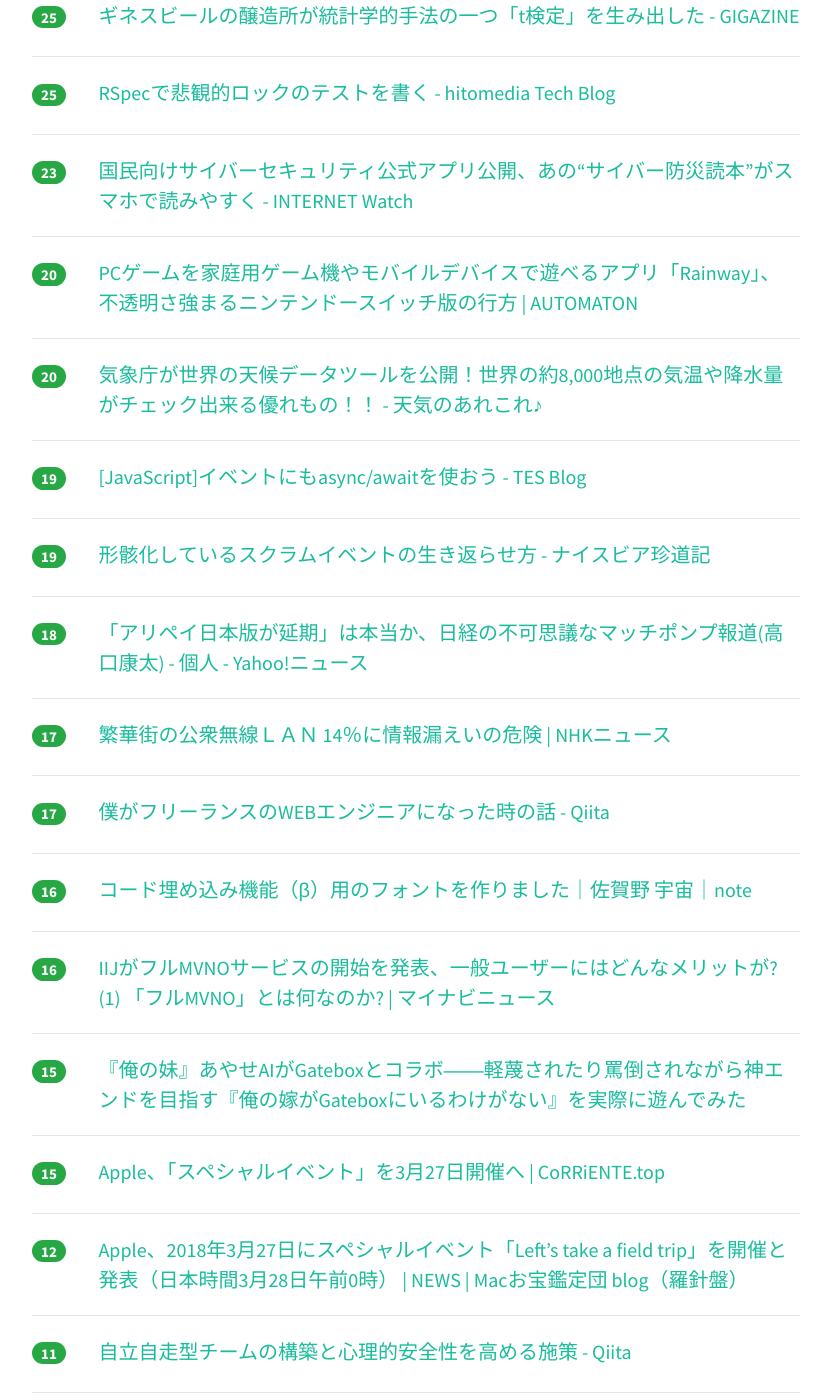
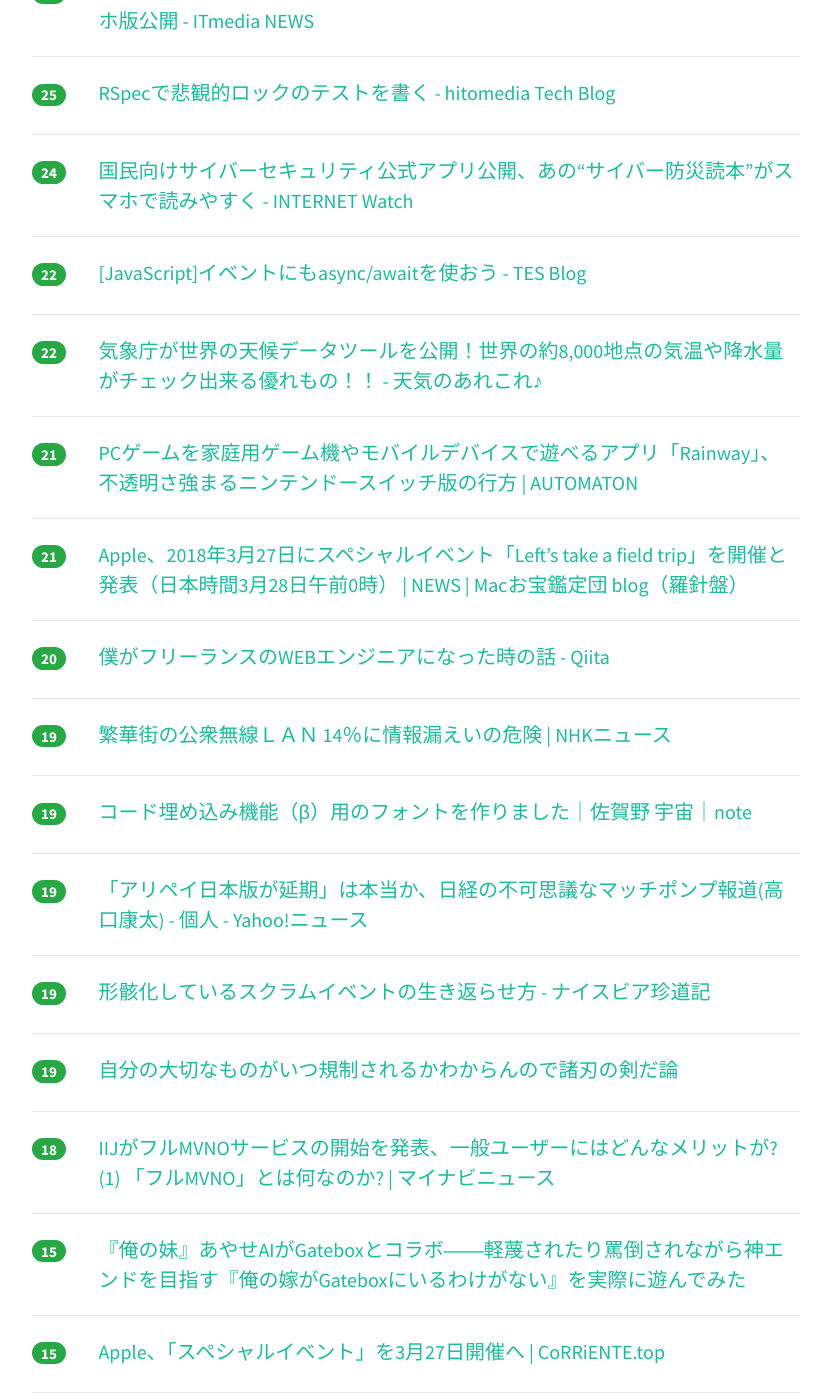
Before and after one commit to yatta47/hatena-matome-site, a Jekyll site: the page built from _posts/2018-03-17-hatena.md, in a window 1280 px wide and 1400 px high, scrolled down 982 px. Shown: the whole window, without its empty margins (224-1055 px from the left). Built offline with Jekyll 4.4.1, drawn with Linux system fonts in a browser that asks for light colours; nearby versions of some CDN libraries; some of the changed text lies outside the part shown.

Commit message:
Updated 2018-03-17

```diff
--- a/_posts/2018-03-17-hatena.md
+++ b/_posts/2018-03-17-hatena.md
@@ -1,24 +1,29 @@
 ---
 layout: post
 title:  "2018-03-17 はてぶIT"
-date:   2018-03-17 10:02:28
+date:   2018-03-17 11:02:15
 tags: [it-hotentry]
 ---
-24 件のデータあり
+28 件のデータあり
 
 <hr><div class="row">
-<div class="col-1"><span class="badge badge-pill badge-success h2">34</span></div>
-<div class="col-11"><a href='https://av.watch.impress.co.jp/docs/series/rt/1112044.html' target='_blank'>【西田宗千佳のRandomTracking】吹替・字幕・配信。ローカルを支えるグローバルNetflixの技術 - AV Watch</a></div>
+<div class="col-1"><span class="badge badge-pill badge-success h2">45</span></div>
+<div class="col-11"><a href='https://sumahokakin.hatenadiary.jp/entry/2018/03/17/012232' target='_blank'>【廃課金】ソシャゲに100万以上課金するのも悪くなかったという話 - 廃課金ゲーマー</a></div>
 </div>
 <hr>
 <div class="row">
-<div class="col-1"><span class="badge badge-pill badge-success h2">34</span></div>
+<div class="col-1"><span class="badge badge-pill badge-success h2">42</span></div>
+<div class="col-11"><a href='https://alcove.hatenablog.com/entry/Fig_Aspect_Ratio' target='_blank'>【ブログ】ブログの画像が美しく感じてしまうサイズって知ってる？ - 理系学生の茶の間のちゃ</a></div>
+</div>
+<hr>
+<div class="row">
+<div class="col-1"><span class="badge badge-pill badge-success h2">36</span></div>
 <div class="col-11"><a href='http://blockchain.gunosy.io/entry/summary-bitcoin-transaction' target='_blank'>今さら聞けないビットコインの仕組み（トランザクション編） - Gunosy Blockchain Blog</a></div>
 </div>
 <hr>
 <div class="row">
 <div class="col-1"><span class="badge badge-pill badge-success h2">34</span></div>
-<div class="col-11"><a href='https://alcove.hatenablog.com/entry/Fig_Aspect_Ratio' target='_blank'>【ブログ】ブログの画像が美しく感じてしまうサイズって知ってる？ - 理系学生の茶の間のちゃ</a></div>
+<div class="col-11"><a href='https://av.watch.impress.co.jp/docs/series/rt/1112044.html' target='_blank'>【西田宗千佳のRandomTracking】吹替・字幕・配信。ローカルを支えるグローバルNetflixの技術 - AV Watch</a></div>
 </div>
 <hr>
 <div class="row">
@@ -27,8 +32,8 @@ tags: [it-hotentry]
 </div>
 <hr>
 <div class="row">
-<div class="col-1"><span class="badge badge-pill badge-success h2">32</span></div>
-<div class="col-11"><a href='https://sumahokakin.hatenadiary.jp/entry/2018/03/17/012232' target='_blank'>【廃課金】ソシャゲに100万以上課金するのも悪くなかったという話 - 廃課金ゲーマー</a></div>
+<div class="col-1"><span class="badge badge-pill badge-success h2">28</span></div>
+<div class="col-11"><a href='https://gigazine.net/news/20180316-guinness-and-his-statistical-legacy/' target='_blank'>ギネスビールの醸造所が統計学的手法の一つ「t検定」を生み出した - GIGAZINE</a></div>
 </div>
 <hr>
 <div class="row">
@@ -38,32 +43,52 @@ tags: [it-hotentry]
 <hr>
 <div class="row">
 <div class="col-1"><span class="badge badge-pill badge-success h2">25</span></div>
-<div class="col-11"><a href='https://gigazine.net/news/20180316-guinness-and-his-statistical-legacy/' target='_blank'>ギネスビールの醸造所が統計学的手法の一つ「t検定」を生み出した - GIGAZINE</a></div>
-</div>
-<hr>
-<div class="row">
-<div class="col-1"><span class="badge badge-pill badge-success h2">25</span></div>
 <div class="col-11"><a href='http://tech.hitomedia.jp/entry/2018/03/16/120249' target='_blank'>RSpecで悲観的ロックのテストを書く - hitomedia Tech Blog</a></div>
 </div>
 <hr>
 <div class="row">
-<div class="col-1"><span class="badge badge-pill badge-success h2">23</span></div>
+<div class="col-1"><span class="badge badge-pill badge-success h2">24</span></div>
 <div class="col-11"><a href='https://internet.watch.impress.co.jp/docs/news/1112119.html' target='_blank'>国民向けサイバーセキュリティ公式アプリ公開、あの“サイバー防災読本”がスマホで読みやすく - INTERNET Watch</a></div>
 </div>
 <hr>
 <div class="row">
-<div class="col-1"><span class="badge badge-pill badge-success h2">20</span></div>
+<div class="col-1"><span class="badge badge-pill badge-success h2">22</span></div>
+<div class="col-11"><a href='http://blog.tes.co.jp/entry/2018/03/14/193601' target='_blank'>[JavaScript]イベントにもasync/awaitを使おう - TES Blog</a></div>
+</div>
+<hr>
+<div class="row">
+<div class="col-1"><span class="badge badge-pill badge-success h2">22</span></div>
+<div class="col-11"><a href='http://www.tenkinoarekore.com/entry/2018/03/16/130928' target='_blank'>気象庁が世界の天候データツールを公開！世界の約8,000地点の気温や降水量がチェック出来る優れもの！！ - 天気のあれこれ♪</a></div>
+</div>
+<hr>
+<div class="row">
+<div class="col-1"><span class="badge badge-pill badge-success h2">21</span></div>
 <div class="col-11"><a href='http://jp.automaton.am/articles/newsjp/20180316-64590/' target='_blank'>PCゲームを家庭用ゲーム機やモバイルデバイスで遊べるアプリ「Rainway」、不透明さ強まるニンテンドースイッチ版の行方 | AUTOMATON</a></div>
 </div>
 <hr>
 <div class="row">
+<div class="col-1"><span class="badge badge-pill badge-success h2">21</span></div>
+<div class="col-11"><a href='http://www.macotakara.jp/blog/news/entry-34599.html' target='_blank'>Apple、2018年3月27日にスペシャルイベント「Left’s take a field trip」を開催と発表（日本時間3月28日午前0時） | NEWS | Macお宝鑑定団 blog（羅針盤）</a></div>
+</div>
+<hr>
+<div class="row">
 <div class="col-1"><span class="badge badge-pill badge-success h2">20</span></div>
-<div class="col-11"><a href='http://www.tenkinoarekore.com/entry/2018/03/16/130928' target='_blank'>気象庁が世界の天候データツールを公開！世界の約8,000地点の気温や降水量がチェック出来る優れもの！！ - 天気のあれこれ♪</a></div>
+<div class="col-11"><a href='https://qiita.com/dala00/items/33fcfe2480459a85f48f' target='_blank'>僕がフリーランスのWEBエンジニアになった時の話 - Qiita</a></div>
 </div>
 <hr>
 <div class="row">
 <div class="col-1"><span class="badge badge-pill badge-success h2">19</span></div>
-<div class="col-11"><a href='http://blog.tes.co.jp/entry/2018/03/14/193601' target='_blank'>[JavaScript]イベントにもasync/awaitを使おう - TES Blog</a></div>
+<div class="col-11"><a href='https://www3.nhk.or.jp/news/html/20180316/k10011367951000.html' target='_blank'>繁華街の公衆無線ＬＡＮ 14％に情報漏えいの危険 | NHKニュース</a></div>
+</div>
+<hr>
+<div class="row">
+<div class="col-1"><span class="badge badge-pill badge-success h2">19</span></div>
+<div class="col-11"><a href='https://note.mu/sorasagano/n/nad3acd3a96cf' target='_blank'>コード埋め込み機能（β）用のフォントを作りました｜佐賀野 宇宙｜note</a></div>
+</div>
+<hr>
+<div class="row">
+<div class="col-1"><span class="badge badge-pill badge-success h2">19</span></div>
+<div class="col-11"><a href='https://news.yahoo.co.jp/byline/takaguchikota/20180316-00082822/' target='_blank'>「アリペイ日本版が延期」は本当か、日経の不可思議なマッチポンプ報道(高口康太) - 個人 - Yahoo!ニュース</a></div>
 </div>
 <hr>
 <div class="row">
@@ -72,27 +97,12 @@ tags: [it-hotentry]
 </div>
 <hr>
 <div class="row">
-<div class="col-1"><span class="badge badge-pill badge-success h2">18</span></div>
-<div class="col-11"><a href='https://news.yahoo.co.jp/byline/takaguchikota/20180316-00082822/' target='_blank'>「アリペイ日本版が延期」は本当か、日経の不可思議なマッチポンプ報道(高口康太) - 個人 - Yahoo!ニュース</a></div>
+<div class="col-1"><span class="badge badge-pill badge-success h2">19</span></div>
+<div class="col-11"><a href='https://anond.hatelabo.jp/20180317044606' target='_blank'>自分の大切なものがいつ規制されるかわからんので諸刃の剣だ論</a></div>
 </div>
 <hr>
 <div class="row">
-<div class="col-1"><span class="badge badge-pill badge-success h2">17</span></div>
-<div class="col-11"><a href='https://www3.nhk.or.jp/news/html/20180316/k10011367951000.html' target='_blank'>繁華街の公衆無線ＬＡＮ 14％に情報漏えいの危険 | NHKニュース</a></div>
-</div>
-<hr>
-<div class="row">
-<div class="col-1"><span class="badge badge-pill badge-success h2">17</span></div>
-<div class="col-11"><a href='https://qiita.com/dala00/items/33fcfe2480459a85f48f' target='_blank'>僕がフリーランスのWEBエンジニアになった時の話 - Qiita</a></div>
-</div>
-<hr>
-<div class="row">
-<div class="col-1"><span class="badge badge-pill badge-success h2">16</span></div>
-<div class="col-11"><a href='https://note.mu/sorasagano/n/nad3acd3a96cf' target='_blank'>コード埋め込み機能（β）用のフォントを作りました｜佐賀野 宇宙｜note</a></div>
-</div>
-<hr>
-<div class="row">
-<div class="col-1"><span class="badge badge-pill badge-success h2">16</span></div>
+<div class="col-1"><span class="badge badge-pill badge-success h2">18</span></div>
 <div class="col-11"><a href='https://news.mynavi.jp/article/20180316-iij/' target='_blank'>IIJがフルMVNOサービスの開始を発表、一般ユーザーにはどんなメリットが? (1) 「フルMVNO」とは何なのか? | マイナビニュース</a></div>
 </div>
 <hr>
@@ -107,8 +117,8 @@ tags: [it-hotentry]
 </div>
 <hr>
 <div class="row">
-<div class="col-1"><span class="badge badge-pill badge-success h2">12</span></div>
-<div class="col-11"><a href='http://www.macotakara.jp/blog/news/entry-34599.html' target='_blank'>Apple、2018年3月27日にスペシャルイベント「Left’s take a field trip」を開催と発表（日本時間3月28日午前0時） | NEWS | Macお宝鑑定団 blog（羅針盤）</a></div>
+<div class="col-1"><span class="badge badge-pill badge-success h2">14</span></div>
+<div class="col-11"><a href='https://togetter.com/li/1209081' target='_blank'>無断アップロードサイトに自分の同人誌が載せられていた→「奥付にとある文章を載せたのでもうすぐ大金が貰えるのでは？」というお話 - Togetter</a></div>
 </div>
 <hr>
 <div class="row">
@@ -117,8 +127,18 @@ tags: [it-hotentry]
 </div>
 <hr>
 <div class="row">
+<div class="col-1"><span class="badge badge-pill badge-success h2">10</span></div>
+<div class="col-11"><a href='http://www.youtube.com/watch?v=yT6gE06tNJ8' target='_blank'>【バーチャルユーチューバー】初コラボまじクソワロタｗｗｗｗｗｗ</a></div>
+</div>
+<hr>
+<div class="row">
 <div class="col-1"><span class="badge badge-pill badge-success h2">8</span></div>
 <div class="col-11"><a href='https://iphone-mania.jp/news-206030/' target='_blank'>「Googleレンズ」がiOSでも利用可能に！写真から最適な動作を自動選択 - iPhone Mania</a></div>
+</div>
+<hr>
+<div class="row">
+<div class="col-1"><span class="badge badge-pill badge-success h2">7</span></div>
+<div class="col-11"><a href='https://anond.hatelabo.jp/20180316232605' target='_blank'>みんないつブクマしてるの</a></div>
 </div>
 <hr>
 <div class="row">
```
